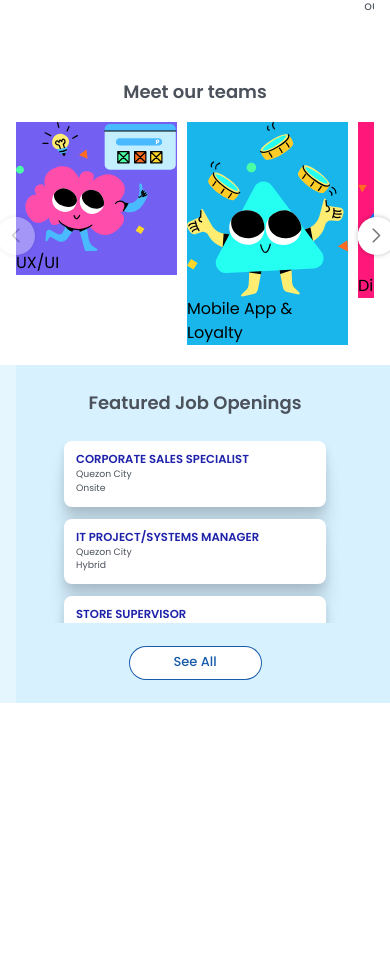
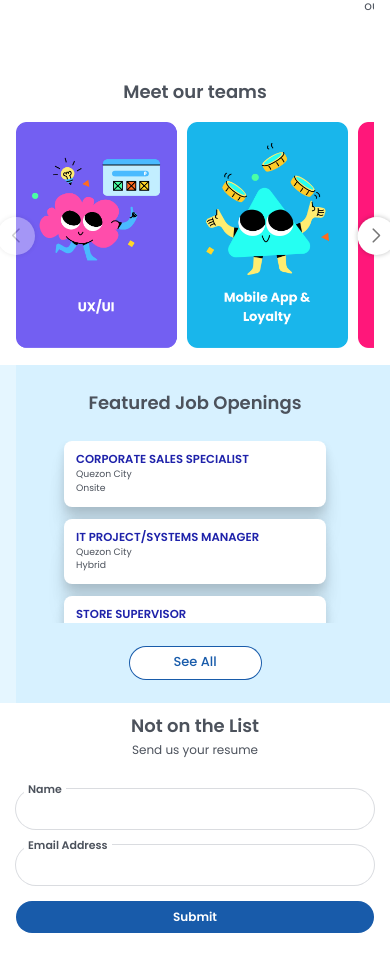
Before and after one commit to nnerb/abenson_landpage, a React (Vite) app: page / in a window 390 px wide. Shown: the part 936-1901 px from the top of the page. Before the commit the page ends 1639 px from the top, so only its background shows below. Built offline with nearby package versions, Linux system fonts and the light colour scheme.

Commit message:
fix linear gradient and start creating forms

```diff
--- a/package.json
+++ b/package.json
@@ -10,10 +10,13 @@
     "preview": "vite preview"
   },
   "dependencies": {
+    "@hookform/resolvers": "^3.9.1",
     "prop-types": "^15.8.1",
     "react": "^18.3.1",
     "react-dom": "^18.3.1",
-    "swiper": "^11.1.15"
+    "react-hook-form": "^7.53.2",
+    "swiper": "^11.1.15",
+    "zod": "^3.23.8"
   },
   "devDependencies": {
     "@eslint/js": "^9.13.0",
--- a/src/App.jsx
+++ b/src/App.jsx
@@ -7,6 +7,7 @@ import CompanyOverview from "./components/company-overview"
 import JoinUs from "./components/join-us/join-us"
 import Teams from "./components/teams/teams"
 import JobOpenings from "./components/job-openings/job-openings"
+import Form from "./components/form"
 
 
 function App() {
@@ -28,6 +29,12 @@ function App() {
         <Teams />
       </div>
       <JobOpenings />
+      <div
+        className="flex flex-col gap-4 md:gap-10 px-4 lg:px-[30px]
+        mb-4 md:mb-10 w-full mx-auto max-w-[1300px]"
+      >
+        <Form />
+      </div>
     </div>
   )
 }
--- a/src/components/company-overview.jsx
+++ b/src/components/company-overview.jsx
@@ -40,7 +40,7 @@ const CompanyOverview = () => {
             <div
               className="absolute inset-0 rounded-primary"
               style={{
-                background: `linear-gradient(rgba(0, 0, 0, 0), rgba(0, 1, 44, 0.7))`
+                background: `linear-gradient(180deg, rgba(0, 0, 0, 0) 45.75%, rgba(0, 1, 44, 0.7) 68.25%)`
               }}
             />
             <img
--- /dev/null
+++ b/src/components/form.jsx
@@ -0,0 +1,91 @@
+import { useForm } from "react-hook-form";
+import { z } from "zod";
+import { zodResolver } from "@hookform/resolvers/zod";
+
+const Form = () => {
+  // Define the Zod schema
+  const schema = z.object({
+    name: z
+      .string()
+      .min(3, { message: "Name must be at least 3 characters long" }),
+    email: z
+      .string()
+      .email({ message: "Invalid email" })
+  });
+
+  const {
+    register,
+    handleSubmit,
+    formState: { errors },
+  } = useForm({
+    resolver: zodResolver(schema), // Use Zod for validation
+  });
+
+  const onSubmit = (data) => {
+    console.log("Form submitted:", data);
+  };
+
+  return (
+    <section className="py-4 flex flex-col items-center gap-[30px] text-primary-gray">
+      <div className="w-full flex flex-col items-center gap-2 max-w-[280px] px-6">
+        <h1 className="text-lg font-poppins-semibold vertical-trim">Not on the List</h1>
+        <p className="text-xs leading-[18px]">Send us your resume</p>
+      </div>
+      <form className="w-full flex flex-col gap-4" onSubmit={handleSubmit(onSubmit)}>
+        {/* Name Field */}
+        <div className="relative">
+          <input
+            type="text"
+            {...register("name")}
+            className={`px-[14px] py-3 rounded-[28px] text-xs outline-none appearance-none ring-1 peer w-full ${
+              errors.name ? "ring-error text-error" : "ring-primary-bg-gray-hover focus:ring-primary-button"
+            }`}
+          />
+          <label
+            className={`absolute top-0 left-0 -translate-y-[7px] translate-x-2 bg-white text-[11px] leading-[14.3px] font-poppins-semibold px-1 transition-colors ${
+              errors.name ? "text-error" : "peer-focus:text-primary-button"
+            }`}
+          >
+            Name
+          </label>
+          {errors.name && <p className="text-error text-[10px] mt-1 ml-3">{errors.name.message}</p>}
+        </div>
+
+        {/* Email Field */}
+        <div className="relative">
+          <input
+            {...register("email")}
+            className={`
+              px-[14px] py-3 rounded-[28px] text-xs outline-none
+              appearance-none ring-1 peer w-full
+              ${ errors.email
+                ? `ring-error text-error`
+                :`ring-primary-bg-gray-hover focus:ring-primary-button`
+              }
+            `}
+          />
+          <label
+            className={`absolute top-0 left-0 -translate-y-[7px] translate-x-2
+              bg-white text-[11px] leading-[14.3px] font-poppins-semibold px-1 transition-colors
+              ${ errors.email ? "text-error" : "peer-focus:text-primary-button"}`
+            }
+          >
+            Email Address
+          </label>
+          {errors.email && <p className="text-error text-[11px] leading-[12.54px]">{errors.email.message}</p>}
+        </div>
+
+        {/* Submit Button */}
+        <button
+          type="submit"
+          className="bg-primary-button text-white py-2 px-6
+          rounded-[28px] font-poppins-semibold text-xs"
+        >
+          Submit
+        </button>
+      </form>
+    </section>
+  );
+};
+
+export default Form;
--- a/src/components/header/topbar/topbar.jsx
+++ b/src/components/header/topbar/topbar.jsx
@@ -13,8 +13,6 @@ const TopBar = () => {
 
 
   const [isScrolled, setIsScrolled] = useState(false);
-
-  console.log(window.scrollY)
 
   useEffect(() => {
     const handleScroll = () => {
--- a/src/components/hero-banner.jsx
+++ b/src/components/hero-banner.jsx
@@ -11,9 +11,9 @@ const HeroBanner = () => {
             className="absolute inset-0 rounded-primary"
             style={{
               background: `
-                linear-gradient(rgba(0, 0, 0, 0), rgba(0, 0, 0, 0.3)),
-                linear-gradient(rgba(0, 0, 0, 0), rgba(30, 34, 170, 0.5)),
-                linear-gradient(rgba(30, 34, 170, 0), rgba(30, 34, 170, 0.2))
+                linear-gradient(180deg, rgba(0, 0, 0, 0) 26.69%, rgba(0, 0, 0, 0.3) 58.99%),
+                linear-gradient(180deg, rgba(0, 0, 0, 0) 48.44%, rgba(30, 34, 170, 0.5) 100%),
+                linear-gradient(180deg, rgba(30, 34, 170, 0) 0%, rgba(30, 34, 170, 0.2) 100%)
               `
             }}
           />
--- a/src/components/teams/teams.jsx
+++ b/src/components/teams/teams.jsx
@@ -132,15 +132,23 @@ const Teams = () => {
                 slider-md:max-w-[302px] slider-md:max-h-[423px]"
               >
               <div className="relative group">
-                {/* <img
+                <img
                   src={team.card}
                   alt={team.name}
-                  className="relative object-cover min-w-[161px] slider-md:min-h-[226.52px]"
-                /> */}
-                <div style={{ background: team.iconColor }}>
+                  className="object-cover min-w-[161px] slider-md:min-h-[226.52px]"
+                />
+                {/* <div
+                  style={{ background: team.iconColor }}
+                  className="flex flex-col items-center justify-center gap-"
+                >
                   <img src={team.icon}/>
-                  <p>{team.name}</p>
-                </div>
+                  <p
+                    className="font-poppins-bold text-[12.83px] leading-[19.24px] text-center text-white
+                    lgtext-2xl leading slider-semi-lg:text-lg lg:text-2xl"
+                  >
+                    {team.name}
+                  </p>
+                </div> */}
                 {/* Content */}
                 <div
                   className=" absolute inset-0 h-full flex items-center justify-center
@@ -153,7 +161,7 @@ const Teams = () => {
                     slider-semi-lg:gap-5 lg:px-6
                     slider-lg:gap-[25px] slider-lg:px-[30px]"
                   >
-                    <h1 className="text-base font-poppins-bold text-center slider-semi-lg:text-lg lg:text-2xl">
+                    <h1 className="text-[12.83px] font-poppins-bold text-center slider-semi-lg:text-lg lg:text-2xl">
                       {team.name}
                     </h1>
                     <p className="text-center text-xs slider-semi-lg:text-sm slider-lg:text-lg">
--- a/src/index.css
+++ b/src/index.css
@@ -77,3 +77,10 @@
 .transition-max-height {
   transition: max-height 0.5s ease;
 }
+
+
+
+.vertical-trim {
+  display: inline-block; /* Ensures the text is treated as an inline element */
+  line-height: 0.78; /* Removes extra space from the line height */
+}
--- a/tailwind.config.js
+++ b/tailwind.config.js
@@ -17,7 +17,8 @@ export default {
         'primary-button': '#185BAA',
         'primary-text': '#FCFCFD',
         'primary-b-blue': '#185BAA',
-        'secondary-blue': '#E5F6FF'
+        'secondary-blue': '#E5F6FF',
+        'error': '#FF4F44'
       },
       fontFamily: {
         'poppins': ['Poppins', 'sans-serif'],
```
Also changed, not shown: 1 other file (tests, documents, lock files or other folders).
